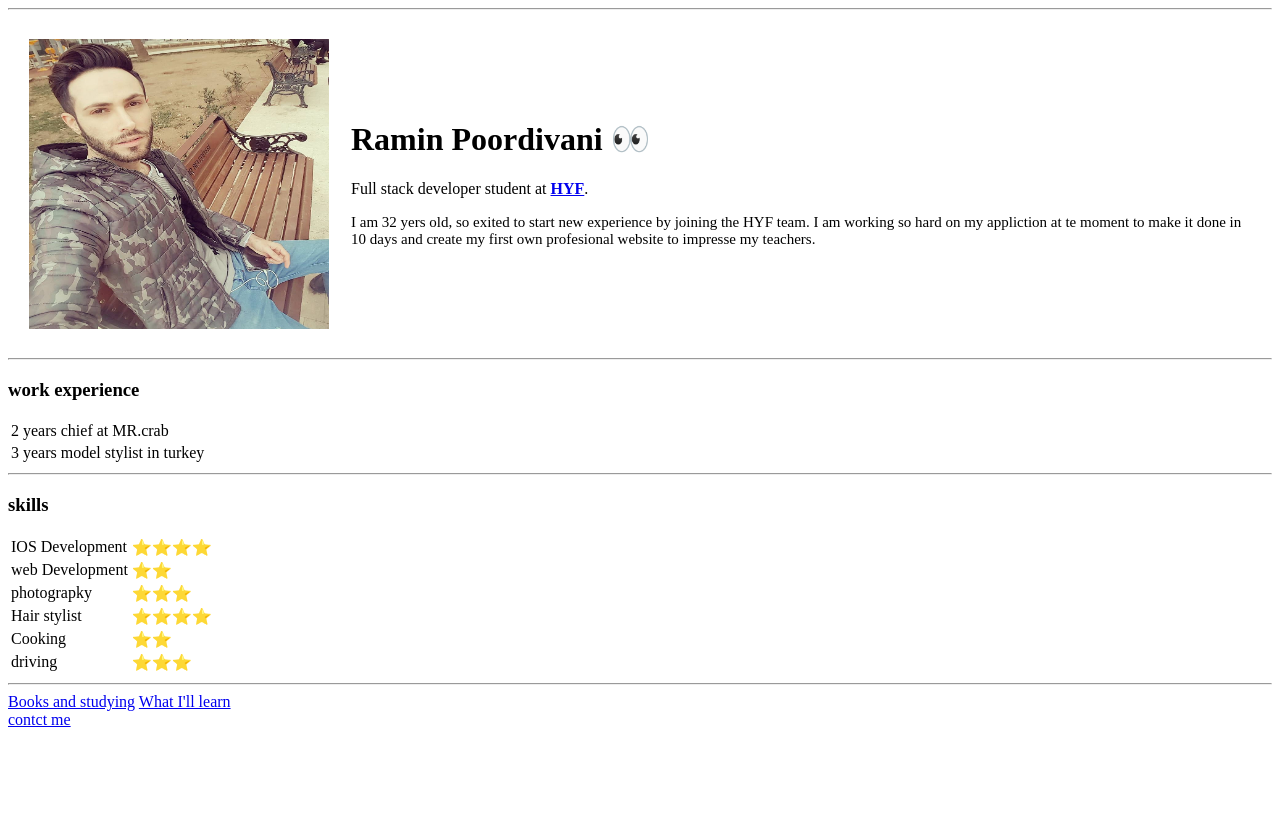
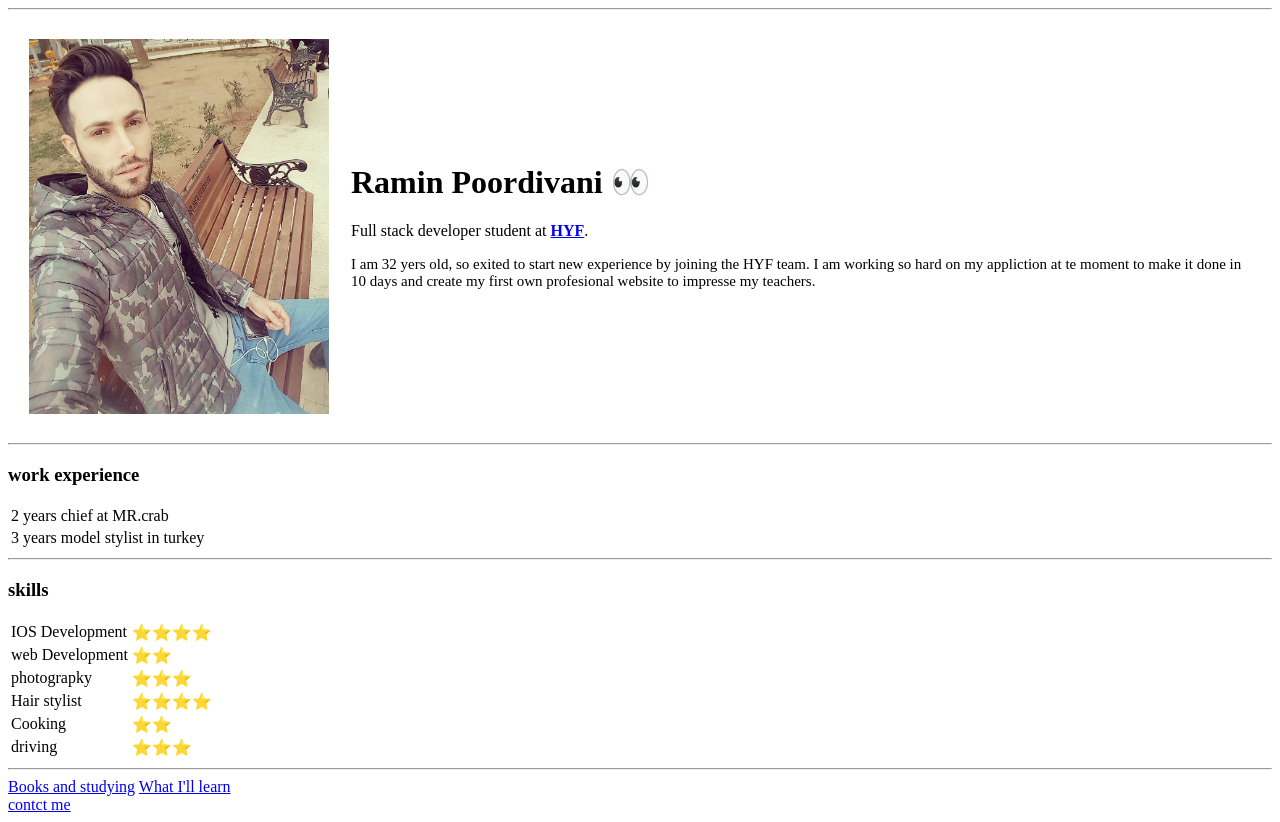
Before and after one commit to poordivani/cv, a plain HTML site: page index.html in a window 1280 px wide. Before the commit the page ends 800 px from the top, so only its background shows below. Drawn offline with Linux system fonts and the light colour scheme.

Commit message:
Update index.html

```diff
--- a/index.html
+++ b/index.html
@@ -8,7 +8,7 @@
 <body>
   <table cellspacing="20">
     <tr>
-      <td><img src='ramin.pic.jpg' alt='Ramin profil picture' width="300" height="290"></td>
+      <td><img src='ramin.pic.jpg' alt='Ramin profil picture' width="300"></td>
       <td>
         <h1>Ramin Poordivani 👀</h1>
         <p>Full stack developer student at <strong><a href="https://www.khanacademy.org/">HYF</a></strong>.</p>
```
